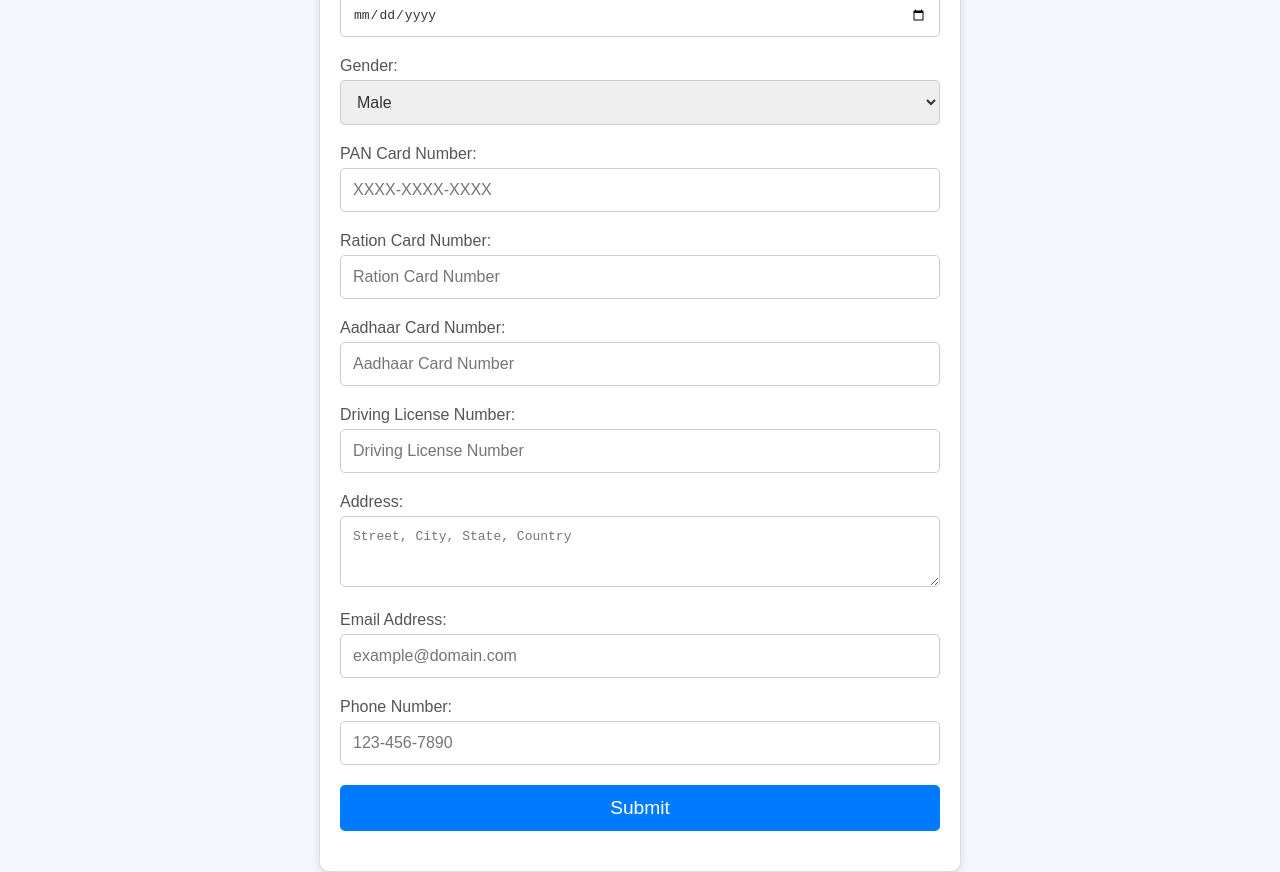
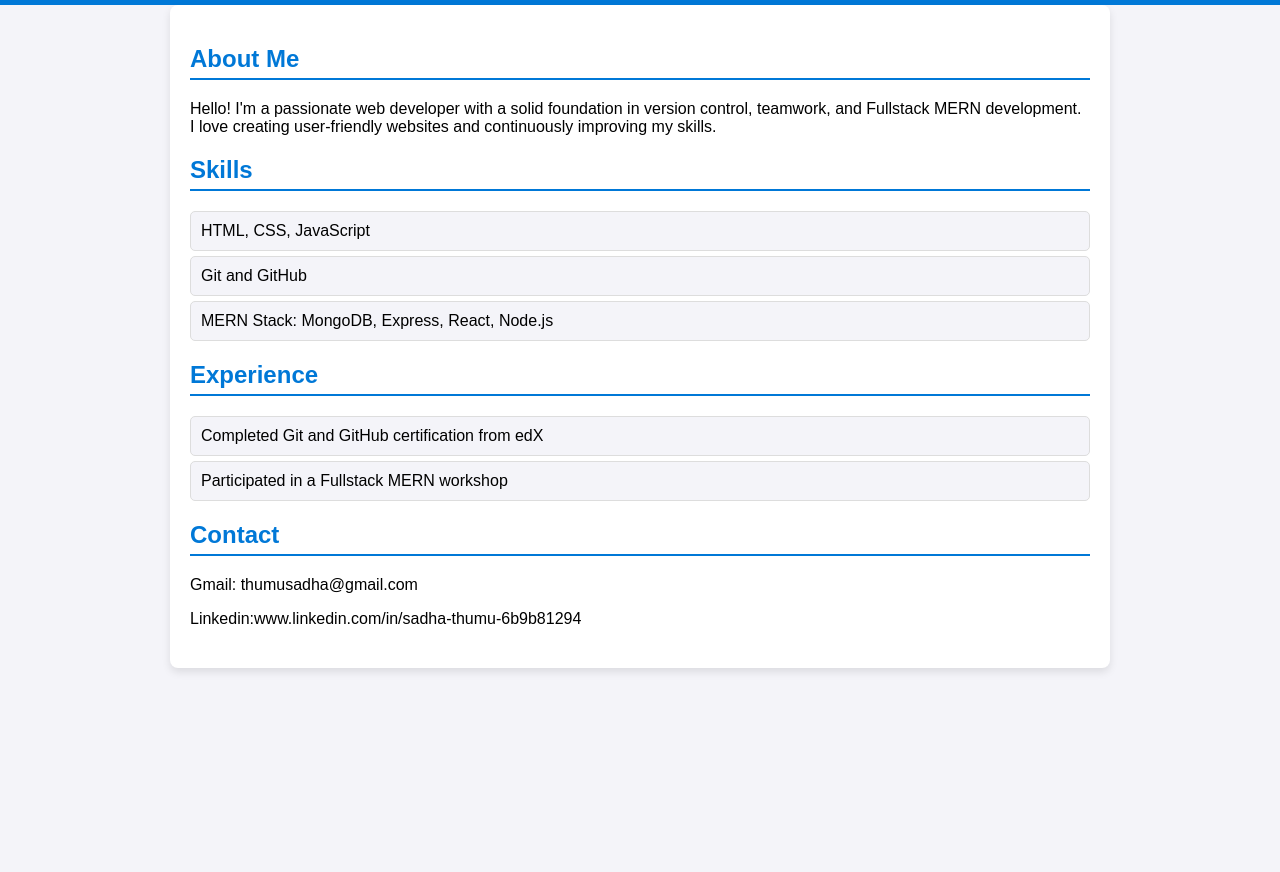
Before and after one commit to sadha26/personal-details, a plain HTML site: page index.html in a window 1280 px wide. Shown: the part 72-944 px from the top of the page. After the commit the page ends 800 px from the top, so only its background shows below. Drawn offline with Linux system fonts and the light colour scheme.

Commit message:
Update index.html

```diff
--- a/index.html
+++ b/index.html
@@ -1,156 +1,91 @@
 <!DOCTYPE html>
-<html lang="en">
 <head>
-    <meta charset="UTF-8">
-    <meta name="viewport" content="width=device-width, initial-scale=1.0">
-    <title>Personal Details Form</title>
+  <title>My Profile</title>
   <style>
     body {
       font-family: Arial, sans-serif;
-            background-color: #f4f7fc;
       margin: 0;
       padding: 0;
-            display: flex;
-            justify-content: center;
-            align-items: center;
-            height: 100vh;
+      background-color: #f4f4f9;
     }
-
-        .form-container {
-            background-color: #fff;
-            width: 100%;
-            max-width: 600px;
+    header {
+      background-color: #0078D7;
+      color: white;
+      padding: 20px 0;
+      text-align: center;
+    }
+    header h1 {
+      margin: 0;
+    }
+    .container {
       padding: 20px;
+      max-width: 900px;
+      margin: auto;
+      background: white;
       box-shadow: 0 4px 8px rgba(0, 0, 0, 0.1);
-            border-radius: 10px;
-            border: 1px solid #ddd;
+      border-radius: 8px;
     }
-
-        h1 {
-            text-align: center;
-            color: #333;
-        }
-
-        .form-group {
+    section {
       margin-bottom: 20px;
     }
-
-        label {
-            font-size: 1em;
-            color: #555;
-            display: block;
-            margin-bottom: 5px;
+    h2 {
+      color: #0078D7;
+      border-bottom: 2px solid #0078D7;
+      padding-bottom: 5px;
     }
-
-        input, select, textarea {
+    ul {
+      list-style-type: none;
+      padding: 0;
+    }
+    li {
+      background: #f4f4f9;
+      margin: 5px 0;
+      padding: 10px;
+      border: 1px solid #ddd;
+      border-radius: 5px;
+    }
+    footer {
+      text-align: center;
+      padding: 10px;
+      background: #0078D7;
+      color: white;
+      position: fixed;
+      bottom: 0;
       width: 100%;
-            padding: 12px;
-            border: 1px solid #ccc;
-            border-radius: 5px;
-            font-size: 1em;
-            color: #333;
-            box-sizing: border-box;
-        }
-
-        textarea {
-            resize: vertical;
-        }
-
-        .form-group button {
-            width: 100%;
-            padding: 12px;
-            font-size: 1.2em;
-            background-color: #007BFF;
-            color: white;
-            border: none;
-            border-radius: 5px;
-            cursor: pointer;
-        }
-
-        .form-group button:hover {
-            background-color: #0056b3;
     }
   </style>
 </head>
 <body>
+  <header>
+    <h1>BETHINA SOWMYA SRI DURGA</h1>
+  </header>
+  <div class="container">
+    <section>
+      <h2>About Me</h2>
+      <p>Hello! I'm a passionate web developer with a solid foundation in version control, teamwork, and Fullstack MERN development. I love creating user-friendly websites and continuously improving my skills.</p>
+    </section>
+    <section>
+      <h2>Skills</h2>
+      <ul>
+        <li>HTML, CSS, JavaScript</li>
+        <li>Git and GitHub</li>
+        <li>MERN Stack: MongoDB, Express, React, Node.js</li>
+      </ul>
+    </section>
+    <section>
+      <h2>Experience</h2>
+      <ul>
+        <li>Completed Git and GitHub certification from edX</li>
+        <li>Participated in a Fullstack MERN workshop</li>
+      </ul>
+    </section>
+    <section>
+      <h2>Contact</h2>
+      <p>Gmail: thumusadha@gmail.com</p>
+      <p>Linkedin:www.linkedin.com/in/sadha-thumu-6b9b81294
 
-    <div class="form-container">
-        <h1>Personal Details Form</h1>
-
-        <form action="#" method="POST">
-
-            <!-- Full Name -->
-            <div class="form-group">
-                <label for="full-name">Full Name:</label>
-                <input type="text" id="full-name" name="full-name" placeholder="First Last" required>
+</p>
+    </section>
   </div>
-
-            <!-- Date of Birth -->
-            <div class="form-group">
-                <label for="dob">Date of Birth:</label>
-                <input type="date" id="dob" name="dob" required>
-            </div>
-
-            <!-- Gender -->
-            <div class="form-group">
-                <label for="gender">Gender:</label>
-                <select id="gender" name="gender" required>
-                    <option value="male">Male</option>
-                    <option value="female">Female</option>
-                    <option value="non-binary">Non-binary</option>
-                    <option value="other">Other</option>
-                </select>
-            </div>
-
-            <!-- PAN Card Number -->
-            <div class="form-group">
-                <label for="pan-card">PAN Card Number:</label>
-                <input type="text" id="pan-card" name="pan-card" placeholder="XXXX-XXXX-XXXX" required>
-            </div>
-
-            <!-- Ration Card Number -->
-            <div class="form-group">
-                <label for="ration-card">Ration Card Number:</label>
-                <input type="text" id="ration-card" name="ration-card" placeholder="Ration Card Number">
-            </div>
-
-            <!-- Aadhaar Card Number -->
-            <div class="form-group">
-                <label for="aadhaar-card">Aadhaar Card Number:</label>
-                <input type="text" id="aadhaar-card" name="aadhaar-card" placeholder="Aadhaar Card Number">
-            </div>
-
-            <!-- Driving License Number -->
-            <div class="form-group">
-                <label for="driving-license">Driving License Number:</label>
-                <input type="text" id="driving-license" name="driving-license" placeholder="Driving License Number">
-            </div>
-
-            <!-- Address -->
-            <div class="form-group">
-                <label for="address">Address:</label>
-                <textarea id="address" name="address" placeholder="Street, City, State, Country" rows="3" required></textarea>
-            </div>
-
-            <!-- Email Address -->
-            <div class="form-group">
-                <label for="email">Email Address:</label>
-                <input type="email" id="email" name="email" placeholder="example@domain.com" required>
-            </div>
-
-            <!-- Phone Number -->
-            <div class="form-group">
-                <label for="phone">Phone Number:</label>
-                <input type="tel" id="phone" name="phone" placeholder="123-456-7890" required>
-            </div>
-
-            <!-- Submit Button -->
-            <div class="form-group">
-                <button type="submit">Submit</button>
-            </div>
-
-        </form>
-    </div>
-
 </body>
 </html>
```
Lines whose indentation alone changed are shown as unchanged.
